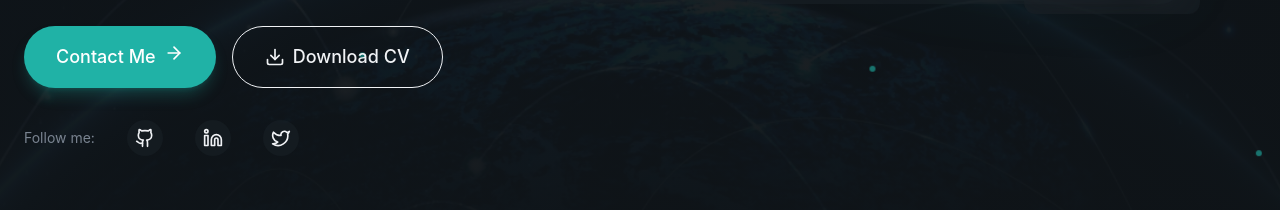
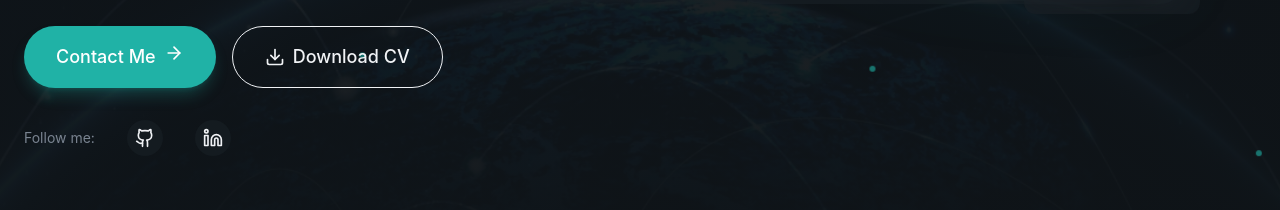
Before and after one commit to EMMANUEL-MASOLO/react-tailwind-portfolio, a React (Vite) app: page / in a window 1280 px wide. Shown: the part 832-1042 px from the top of the page. Built offline with nearby package versions, Linux system fonts and the light colour scheme.

Commit message:
removed twitter under social links

```diff
--- a/src/sections/Hero.jsx
+++ b/src/sections/Hero.jsx
@@ -1,5 +1,5 @@
 import { Button } from "@/components/Button";
-import { ArrowRight, Linkedin, Github, Twitter } from "lucide-react";
+import { ArrowRight, Linkedin, Github } from "lucide-react";
 import { AnimatedBorderButton } from "../components/AnimatedBorderButton";
 
 const skills = [
@@ -84,7 +84,6 @@ export const Hero = () => {
               {[
                 { Icon: Github, url: "https://github.com/Emmanuel-Masolo" },
                 { Icon: Linkedin, url: "https://www.linkedin.com/in/EmmanuelMasolo" },
-                { Icon: Twitter, url: "https://twitter.com/EmmanuelMasolo" },
               ].map((social, index) => (
                 <a
                   key={index}
```
